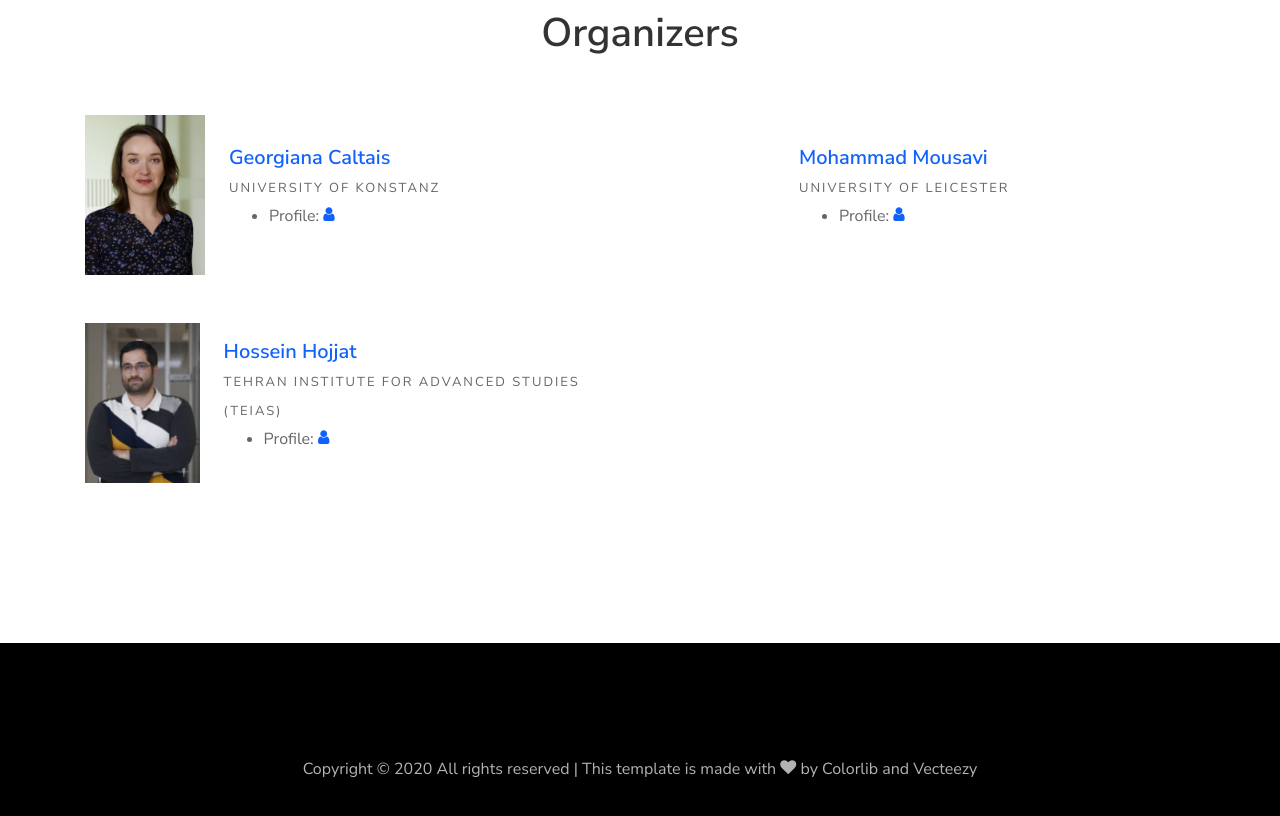
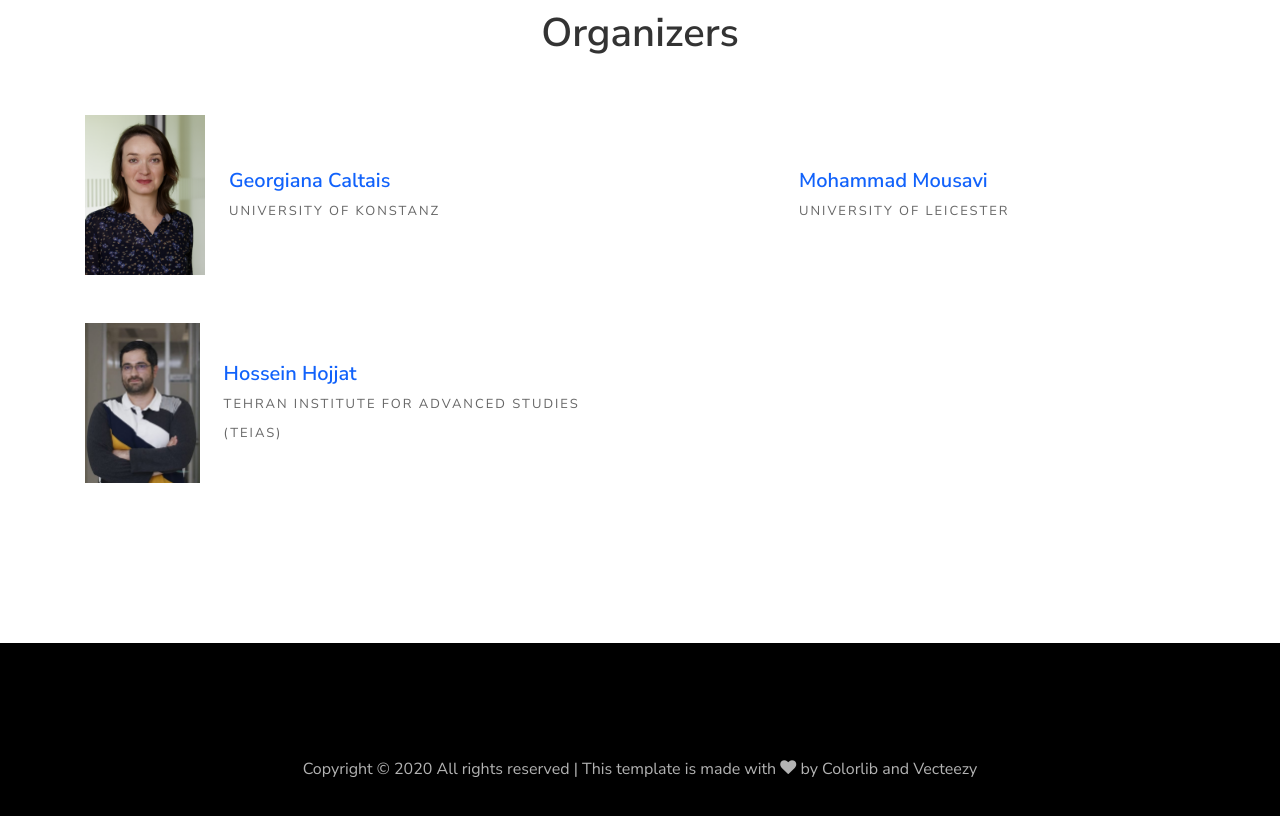
Before and after one commit to fofosdn/fofosdn.github.io, a website: page index.html in a window 1280 px wide. Shown: the part 3846-4662 px from the top of the page. Drawn offline with Linux system fonts and the light colour scheme; files whose address does not match are found by name.

Commit message:
remove profile icon

```diff
--- a/index.html
+++ b/index.html
@@ -447,12 +447,12 @@
 					<div class="speaker ftco-animate speaker-1 d-flex align-items-center mb-5">
 						<div class="img" style="background-image: url(images/georgiana.png);"></div>
 						<div class="text pl-4">
-							<h3>Georgiana Caltais</h3>
+							<h3><a href="https://gcaltais2.wixsite.com/georgiana-caltais">Georgiana Caltais</a></h3>
 							<span class="position">University of Konstanz</span>
-							<ul>
+							<!-- <ul>
 								<li>Profile: <a href="https://gcaltais2.wixsite.com/georgiana-caltais"><span
 											class="icon-user"></span></a></li>
-							</ul>
+							</ul> -->
 							<!-- <p>Bio: Georgiana Caltais is an independent junior scientist at the University of Konstanz,
 								Chair for Software and Systems Engineering. Her research interests center around the
 								formal modelling, specification and analysis of computer systems, with emphasis on
@@ -471,12 +471,12 @@
 					<div class="speaker ftco-animate speaker-1 d-flex align-items-center mb-5">
 						<div class="img" style="background-image: url(images/hossein.jpeg);"></div>
 						<div class="text pl-4">
-							<h3>Hossein Hojjat</h3>
+							<h3><a href="https://teias.institute/people/faculty/cs/hossein-hojjat/">Hossein Hojjat</a></h3>
 							<span class="position">Tehran Institute for Advanced Studies (TeIAS)</span>
-							<ul>
+							<!-- <ul>
 								<li>Profile: <a href="https://teias.institute/people/faculty/cs/hossein-hojjat/"><span
 											class="icon-user"></span></a></li>
-							</ul>
+							</ul> -->
 							<!-- <p>Bio: Hossein Hojjat is an assistant professor at the Tehran Institute for Advanced
 								Studies (TeIAS) and the Rochester Institute of Technology (RIT). He has held visiting
 								assistant professorship at Cornell University. He earned a PhD in Computer Science from
@@ -497,12 +497,12 @@
 					<div class="speaker ftco-animate speaker-1 d-flex align-items-center mb-5">
 						<div class="img" style="background-image: url(images/mohammad.jpg);"></div>
 						<div class="text pl-4">
-							<h3>Mohammad Mousavi</h3>
+							<h3><a href="https://www.cs.le.ac.uk/people/mm789/">Mohammad Mousavi</a></h3>
 							<span class="position">University of Leicester</span>
-							<ul>
+							<!-- <ul>
 								<li>Profile: <a href="https://www.cs.le.ac.uk/people/mm789/"><span
 											class="icon-user"></span></a></li>
-							</ul>
+							</ul> -->
 							<!-- <p>Bio: Mohammad Mousavi holds the chair of Data-Driven Software Engineering at the
 								Department of Informatics, University of Leicester. Mohammad's main research area is in
 								model-based testing, particularly applied to software product lines, cyber-physical
```
